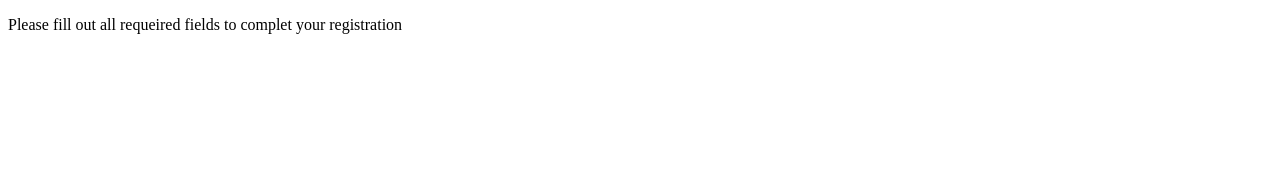
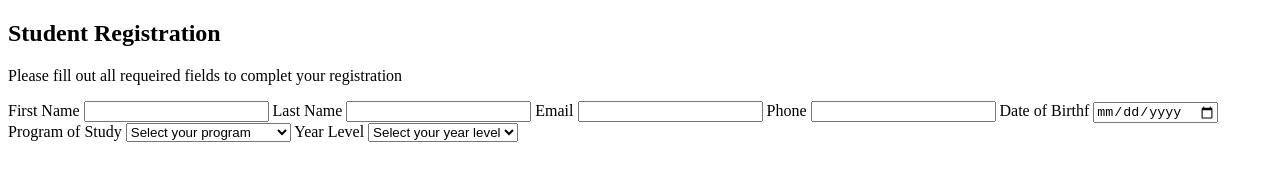
Before and after one commit to sbzsilva/its103, a plain HTML site: page student_form.html in a window 1280 px wide. Drawn offline with Linux system fonts and the light colour scheme.

Commit message:
Create student form

```diff
--- a/student_form.html
+++ b/student_form.html
@@ -7,10 +7,46 @@
 </head>
 <body>
     <div class="container">
+        <h2>Student Registration</h2>
         <p>Please fill out all requeired fields to complet your registration</p>
     <form action="#" method="post">
         <div class="inline-group">
+            <label for="first_name">First Name</label>
+            <input type="text" name="first_name" id="first_name" required>
+
+            <label for="last_name">Last Name</label>
+            <input type="text" name="last_name" id="last_name" required>
+
+            <label for="email">Email</label>
+            <input type="email" name="email" id="email" required>
+
+            <label for="phone">Phone</label>
+            <input type="tel" name="phone" id="phone" required>
+
+            <label for="dob">Date of Birthf</label>
+            <input type="date" name="dob" id="dob" required></input>
+            </input>
+
+            <label for="program">Program of Study</label>
+            <select name="program" id="program" required>
+                <option value="">Select your program</option>
+                <option value="Computer Science">Computer Science</option>
+                <option value="Business Administration">Business Administration</option>
+                <option value="Graphic Design">Graphic Design</option>
+            </select>
+
+            <label for="yearLevel">Year Level</label>
+            <select name="yearLevel" id="yearLevel" required>
+                <option value="">Select your year level</option>
+                <option value="1">Freshman</option>
+                <option value="2">Sophomore</option>
+                <option value="3"></option>
+                <option value="4">4th Year</option>
+            </select>
+
             <label
+"
+"
 
         </div>
     </form>
```
